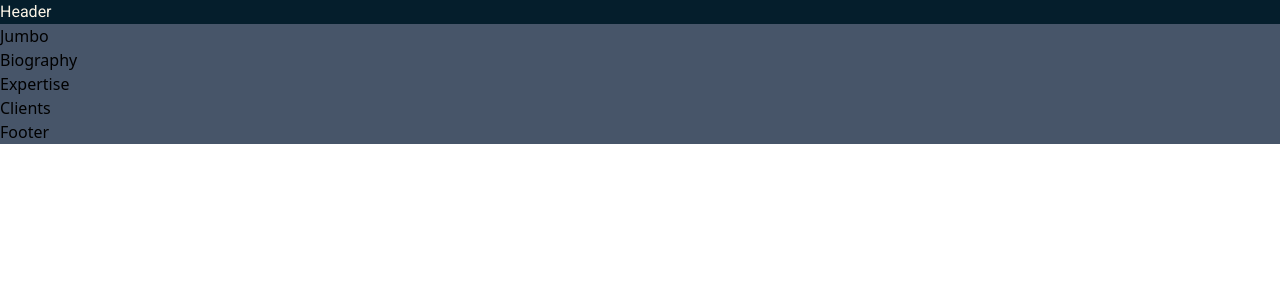
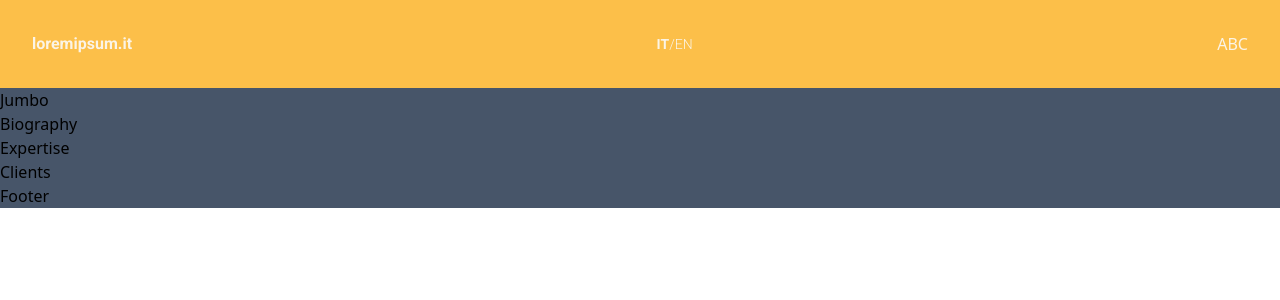
Before and after one commit to EmilioGall/e-190225, a React (Vite) app: page / in a window 1280 px wide. Shown: the top 300 px of the page. Built offline with nearby package versions, Linux system fonts and the light colour scheme.

Commit message:
feat: created raw structure of header - src/components/Header.jsx

```diff
--- a/src/components/Header.jsx
+++ b/src/components/Header.jsx
@@ -4,9 +4,23 @@ export default function Header() {
 
    return (
 
-      <header className='p-30'>
+      <header className='flex justify-between bg-customDarkBlue xs:bg-customYellow text-customLight  p-8 '>
 
-         <h1 className="bg-customDarkBlue text-customLight font-customRoboto">Header</h1>
+         <h2 className="font-customRoboto font-customBold text-sm xs:text-base cursor-default">loremipsum.it</h2>
+
+         <p className='flex items-center font-customRoboto text-3xs xs:text-xs cursor-default'>
+            <span className='font-customBold'>IT</span>
+            <span className='font-customLight'>/</span>
+            <span className='font-customLight'>EN</span>
+         </p>
+
+         <nav className='hidden xs:block'>
+
+            <a href="/">A</a>
+            <a href="/">B</a>
+            <a href="/">C</a>
+
+         </nav>
 
       </header>
 
--- a/tailwind.config.js
+++ b/tailwind.config.js
@@ -43,17 +43,18 @@ export default {
 
       fontWeight: {
 
-        light: 300,
-        normal: 400,
-        medium: 500,
-        bold: 700,
+        customLight: 300,
+        customNormal: 400,
+        customMedium: 500,
+        customBold: 700,
 
       },
 
       fontSize: {
 
-        '2xs': '11px',
-        'xs': '13px',
+        '3xs': '11px',
+        '2xs': '13px',
+        'xs': '14px',
         'sm': '15px',
         'base': '16px',
         'lg': '24px',
```
